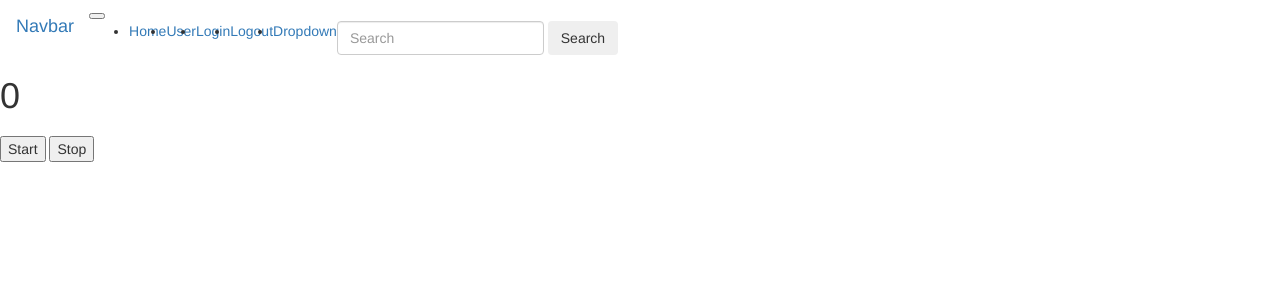
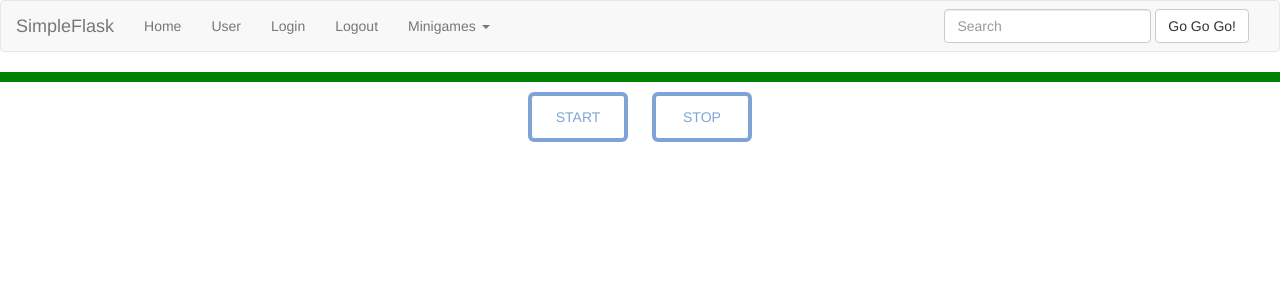
Before and after one commit to tomsonn/simple_flask, a Flask app: page /minigames/stopwatch in a window 1280 px wide. Shown: the top 300 px of the page. Run offline with Flask 2, Linux system fonts and the light colour scheme; some libraries are stand-ins or nearby versions.

Commit message:
Added onclick listeners to buttons

```diff
--- a/run.py
+++ b/run.py
@@ -6,6 +6,7 @@
 from flask_bootstrap import Bootstrap
 
 app = Flask(__name__)
+app.config['SEND_FILE_MAX_AGE_DEFAULT'] = 0
 bootstrap = Bootstrap(app)
 
 
--- a/static/css/main.css
+++ b/static/css/main.css
@@ -1,3 +1,38 @@
-input.sw_start_btn {
-	background: red;
+div.elapsedTime {
+	background: green;
+	display: flex;
+	justify-content: center;
+	width: 100%;
+	height: 10%;
 }
+
+div.elapsedTime p {
+	text-align: center;
+	font-size: 128px;
+}
+
+.stopwatch_button {
+	color: #80A3D5 !important;
+	text-transform: uppercase;
+	color: black;
+	background: #ffffff;
+	border: 4px solid #80A3D5 !important;
+	border-radius: 6px;
+	display: inline-block;
+	/*padding: 20px;*/
+	transition: all 0.3s ease 0s;
+	width: 100px;
+	height: 50px;
+	margin: 10px;
+}
+
+.stopwatch_button:hover {
+	color: #001839 !important;
+	border-radius: 50px;
+	border-color: #001839 !important;
+	transition: all 0.3s ease 0s;
+}
+
+.stopwatch_button:focus {
+	outline: none !important;
+}
--- /dev/null
+++ b/static/scripts/runStopwatch.js
@@ -0,0 +1,18 @@
+import Stopwatch from './classes/stopwatch.js'
+
+let startButton = document.getElementById('sw_start_btn');
+let stopButton = document.getElementById('sw_stop_btn');
+let elapsedTimeParagraph = document.getElementById('elapsedTime')
+
+let stopwatch = new Stopwatch(startButton, stopButton, elapsedTimeParagraph);
+
+function eventClicker() {
+	stopwatch.start();
+}
+
+function removeEventClicker() {
+	startButton.removeEventListener('click', eventClicker);
+}
+
+startButton.addEventListener('click', eventClicker);
+stopButton.addEventListener('click', removeEventClicker);
--- a/templates/base.html
+++ b/templates/base.html
@@ -9,42 +9,43 @@
 {% endblock %}
 
 {% block navbar %}
-	<nav class="navbar navbar-dark bg-dark">
-	  <a class="navbar-brand" href="#">Navbar</a>
-	  <button class="navbar-toggler" type="button" data-toggle="collapse" data-target="#navbarSupportedContent" aria-controls="navbarSupportedContent" aria-expanded="false" aria-label="Toggle navigation">
-	    <span class="navbar-toggler-icon"></span>
-	  </button>
+	<nav class="navbar navbar-default">
+	  <div class="container-fluid">
+	    <!-- Brand and toggle get grouped for better mobile display -->
+	    <div class="navbar-header">
+	      <button type="button" class="navbar-toggle collapsed" data-toggle="collapse" data-target="#bs-example-navbar-collapse-1" aria-expanded="false">
+	        <span class="sr-only">Toggle navigation</span>
+	        <span class="icon-bar"></span>
+	        <span class="icon-bar"></span>
+	        <span class="icon-bar"></span>
+	      </button>
+	      <a class="navbar-brand" href="{{ url_for('home') }}">SimpleFlask</a>
+	    </div>
 
-	  <div class="collapse navbar-collapse" id="navbarSupportedContent">
-	    <ul class="navbar-nav mr-auto">
-	      <li class="nav-item active">
-	        <a class="nav-link" href="{{ url_for('home') }}">Home<span class="sr-only">(current)</span></a>
-	      </li>
-	      <li class="nav-item">
-	        <a class="nav-link" href="{{ url_for('user', user='user') }}">User</a>
-	      </li>
-	      <li class="nav-item">
-	        <a class="nav-link" href="{{ url_for('login') }}">Login</a>
-	      </li>
-	      <li class="nav-item">
-	        <a class="nav-link" href="{{ url_for('logout') }}">Logout</a>
-	      </li>
-	      <li class="nav-item dropdown">
-	        <a class="nav-link dropdown-toggle" href="#" id="navbarDropdown" role="button" data-toggle="dropdown" aria-haspopup="true" aria-expanded="false">
-	          Dropdown
-	        </a>
-	        <div class="dropdown-menu" aria-labelledby="navbarDropdown">
-	          <a class="dropdown-item" href="{{ url_for('stopwatch') }}">Stopwatch</a>
-	          <a class="dropdown-item" href="#">Another game</a>
-	          <a class="dropdown-item" href="#">Another another game</a>
+	    <!-- Collect the nav links, forms, and other content for toggling -->
+	    <div class="collapse navbar-collapse" id="bs-example-navbar-collapse-1">
+	      <ul class="nav navbar-nav">
+	        <li class="home_li"><a href="{{ url_for('home') }}">Home</a></li>
+	        <li class="user_li"><a href="user/{{ user }}">User</a></li>
+	        <li class="login_li"><a href="{{ url_for('login') }}">Login</a></li>
+	        <li class="logout_li"><a href="{{ url_for('logout') }}">Logout</a></li>
+	        <li class="dropdown">
+	          <a href="#" class="dropdown-toggle" data-toggle="dropdown" role="button" aria-haspopup="true" aria-expanded="false">Minigames <span class="caret"></span></a>
+	          <ul class="dropdown-menu">
+	            <li><a href="{{ url_for('stopwatch') }}">Stopwatch</a></li>
+	            <li><a href="#">Another game</a></li>
+	            <li><a href="#">Another another game</a></li>
+	          </ul>
+	        </li>
+	      </ul>
+	      <form class="navbar-form navbar-right">
+	        <div class="form-group">
+	          <input type="text" class="form-control" placeholder="Search">
 	        </div>
-	      </li>
-	    </ul>
-	    <form class="form-inline my-2 my-lg-0">
-	      <input class="form-control mr-sm-2" type="search" placeholder="Search" aria-label="Search">
-	      <button class="btn btn-outline-success my-2 my-sm-0" type="submit">Search</button>
-	    </form>
-	  </div>
+	        <button type="submit" class="btn btn-default">Go Go Go!</button>
+	      </form>
+	    </div><!-- /.navbar-collapse -->
+	  </div><!-- /.container-fluid -->
 	</nav>
 {% endblock %}
 
@@ -52,12 +53,10 @@
 	<h1>
 		{% block h1_content %}{% endblock %}
 	</h1>
-	{% block generator %}
-	{% endblock %}
-	{% block button%}
+	{% block stopwatch %}
 	{% endblock %}
 {% endblock %}
 
-{% block script %}
-	super()
+{% block scripts %}
+	{{ super() }}
 {% endblock %}
--- a/templates/stopwatch.html
+++ b/templates/stopwatch.html
@@ -4,16 +4,28 @@
 	Stopwatch
 {% endblock %}
 
-{% block generator %}
-	<h1>{{generated_number}}</h1>
-	<h2>{{form}}</h2>
-{% endblock generator %}
+{% block styles %}
+	{{ super() }}
+	<link rel="stylesheet" href="{{ url_for('static', filename='css/main.css') }}">
+{% endblock %}
 
-{% block button %}
-	<div class="stopwatch_el">
-		<form method="POST">
-			<input type="submit" name="sw_start_btn" value="Start" class="sw_start_btn">
-			<input type="submit" name="sw_stop_btn" value="Stop" class="sw_stop_btn">
-		</form>
+{% block stopwatch %}
+	<div class="elapsedTime">
+		<p id="elapsedTime"></p>
 	</div>
-{%  endblock %}
+	<div class="elapseLaps">
+
+	</div>
+
+	{% block button %}
+	<div class="stopwatch_buttons" align="center">
+		<input type="button" class="stopwatch_button" id="sw_start_btn" value="START"></button>
+		<input type="button" class="stopwatch_button" id="sw_stop_btn" value="STOP"></button>
+	</div>
+	{%  endblock %}
+{% endblock %}
+
+{% block scripts %}
+	{{ super() }}
+	<script type="module" src="{{ url_for('static', filename='scripts/runStopwatch.js') }}"></script>
+{% endblock %}
```
Also changed, not shown: static/scripts/classes/stopwatch.js (added, +38 -0 lines), static/stopwatch.js (deleted).
